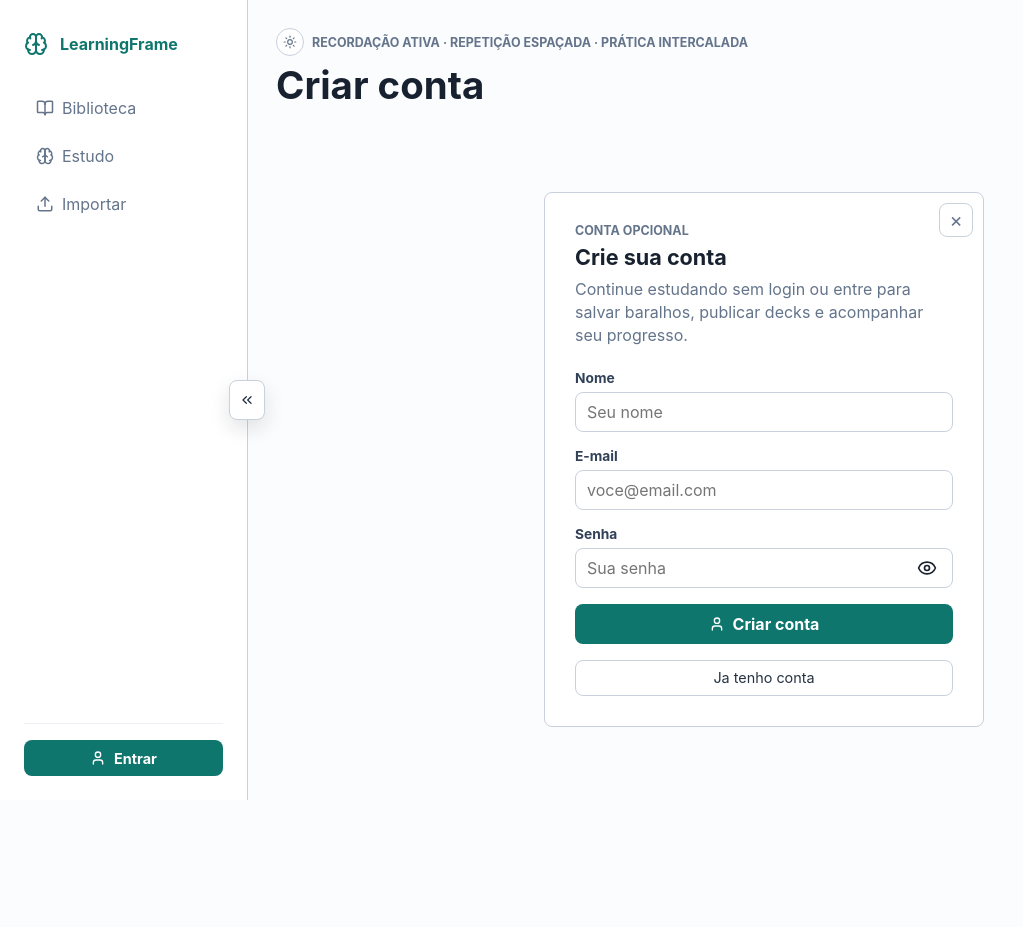
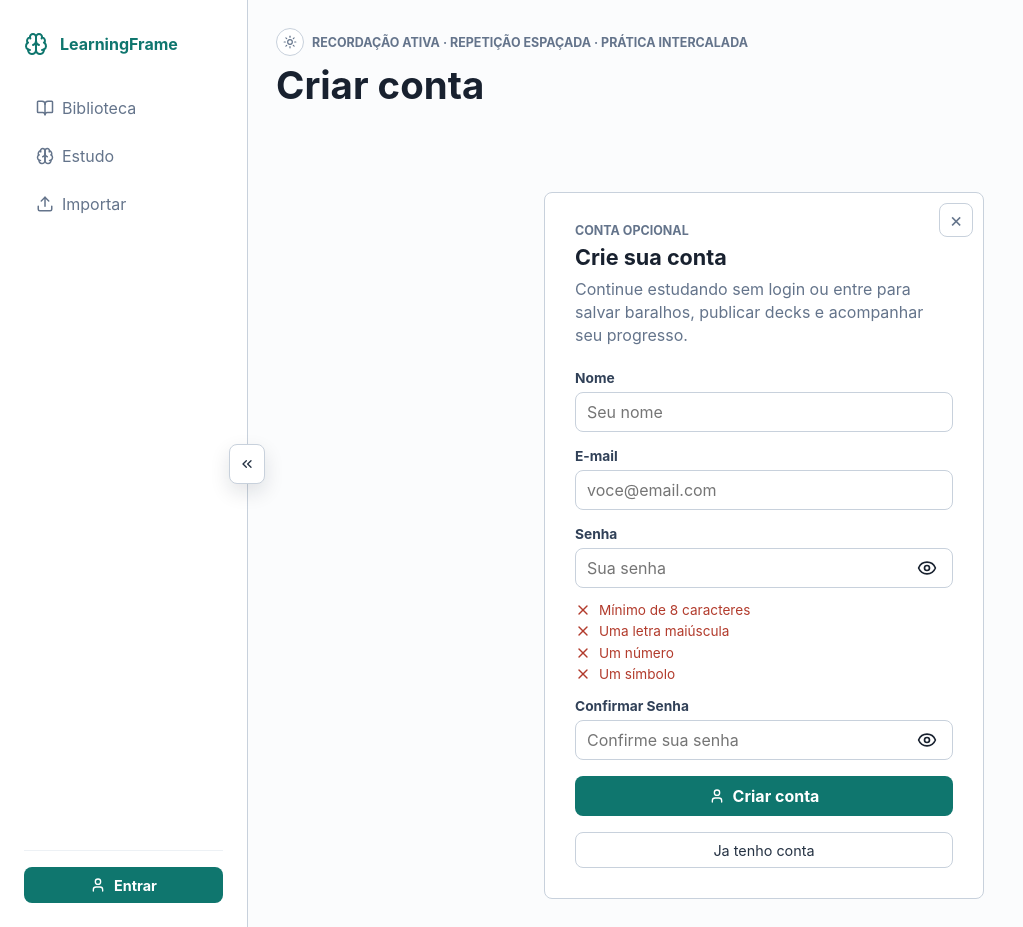
Before and after one commit to len-onN/LearningFrame, a Vue app in the folder frontend/: page /cadastro in a window 1280 px wide. Shown: the whole page, without its empty margins (0-1023 px from the left). Before the commit the page ends 800 px from the top, so only its background shows below. Built offline with nearby package versions, Linux system fonts and the light colour scheme; no server answers.

Commit message:
feat(auth): forcar login na raiz e replicar UX de senhas no registro
Muda o redirecionamento da raiz ('/') e de rotas nao encontradas para a tela de login.

Adiciona campo de confirmacao de senha no formulario de registro.

Aplica as mesmas regras visuais de senha da tela de perfil no registro.

```diff
--- a/frontend/src/features/auth/useAuthFlow.ts
+++ b/frontend/src/features/auth/useAuthFlow.ts
@@ -23,13 +23,15 @@ export interface AuthFlowOptions {
 const emptyAuthForm = (): AuthFormValues => ({
   displayName: '',
   email: '',
-  password: ''
+  password: '',
+  confirmPassword: ''
 })
 
 const emptyAuthTouched = (): Record<AuthField, boolean> => ({
   displayName: false,
   email: false,
-  password: false
+  password: false,
+  confirmPassword: false
 })
 
 export function useAuthFlow({
@@ -85,6 +87,7 @@ export function useAuthFlow({
     authTouched.value.password = true
     if (authMode.value === 'register') {
       authTouched.value.displayName = true
+      authTouched.value.confirmPassword = true
     }
   }
 
--- a/frontend/src/pages/AuthPage.vue
+++ b/frontend/src/pages/AuthPage.vue
@@ -1,6 +1,6 @@
 <script setup lang="ts">
-import { ref } from 'vue'
-import { User, Eye, EyeOff } from '@lucide/vue'
+import { ref, computed } from 'vue'
+import { User, Eye, EyeOff, Check, X } from '@lucide/vue'
 import type { AuthField, AuthMode } from '../utils/authValidation'
 
 defineProps<{
@@ -18,8 +18,21 @@ defineEmits<{
 const displayName = defineModel<string>('displayName', { required: true })
 const email = defineModel<string>('email', { required: true })
 const password = defineModel<string>('password', { required: true })
+const confirmPassword = defineModel<string>('confirmPassword', { default: '' })
 
 const showPassword = ref(false)
+const showConfirmPassword = ref(false)
+
+const passwordRules = computed(() => [
+  { label: 'Mínimo de 8 caracteres', isValid: password.value.length >= 8 },
+  { label: 'Uma letra maiúscula', isValid: /[A-Z]/.test(password.value) },
+  { label: 'Um número', isValid: /\d/.test(password.value) },
+  { label: 'Um símbolo', isValid: /[^A-Za-z0-9\s]/.test(password.value) }
+])
+
+const passwordsMatch = computed(() => {
+  return password.value !== '' && password.value === confirmPassword.value
+})
 </script>
 
 <template>
@@ -94,8 +107,43 @@ const showPassword = ref(false)
             <component :is="showPassword ? EyeOff : Eye" class="icon" />
           </button>
         </div>
-        <p v-if="fieldError('password')" id="auth-password-error" class="field-error">
+
+        <ul v-if="mode === 'register'" class="password-rules">
+          <li v-for="rule in passwordRules" :key="rule.label" :class="{ 'rule-valid': rule.isValid, 'rule-invalid': !rule.isValid }">
+            <component :is="rule.isValid ? Check : X" class="rule-icon" />
+            {{ rule.label }}
+          </li>
+        </ul>
+        <p v-else-if="fieldError('password')" id="auth-password-error" class="field-error">
           {{ fieldError('password') }}
+        </p>
+      </div>
+
+      <div v-if="mode === 'register'" class="form-field">
+        <label class="field-label" for="auth-confirm-password">Confirmar Senha</label>
+        <div class="password-input-wrapper">
+          <input
+            id="auth-confirm-password"
+            v-model="confirmPassword"
+            class="field-control"
+            :class="{ invalid: Boolean(fieldError('confirmPassword')) }"
+            :type="showConfirmPassword ? 'text' : 'password'"
+            autocomplete="new-password"
+            placeholder="Confirme sua senha"
+            :aria-invalid="Boolean(fieldError('confirmPassword'))"
+            :aria-describedby="fieldError('confirmPassword') ? 'auth-confirm-password-error' : undefined"
+            @blur="$emit('touch-field', 'confirmPassword')"
+          />
+          <button type="button" class="icon-button toggle-password" @click="showConfirmPassword = !showConfirmPassword" aria-label="Alternar visibilidade da senha">
+            <component :is="showConfirmPassword ? EyeOff : Eye" class="icon" />
+          </button>
+        </div>
+        <div v-if="confirmPassword" class="password-match-status" :class="passwordsMatch ? 'status-match' : 'status-mismatch'">
+          <component :is="passwordsMatch ? Check : X" class="rule-icon" />
+          {{ passwordsMatch ? 'As senhas coincidem' : 'As senhas não coincidem' }}
+        </div>
+        <p v-else-if="fieldError('confirmPassword')" id="auth-confirm-password-error" class="field-error">
+          {{ fieldError('confirmPassword') }}
         </p>
       </div>
 
@@ -147,4 +195,41 @@ const showPassword = ref(false)
   width: 20px;
   height: 20px;
 }
+
+.password-rules {
+  list-style: none;
+  padding: 0;
+  margin: 0.5rem 0 0 0;
+  display: flex;
+  flex-direction: column;
+  gap: 0.35rem;
+  font-size: 0.85rem;
+}
+
+.password-rules li,
+.password-match-status {
+  display: flex;
+  align-items: center;
+  gap: 0.5rem;
+}
+
+.rule-icon {
+  width: 16px;
+  height: 16px;
+}
+
+.rule-valid,
+.status-match {
+  color: var(--color-success);
+}
+
+.rule-invalid,
+.status-mismatch {
+  color: var(--color-danger);
+}
+
+.password-match-status {
+  margin-top: 0.5rem;
+  font-size: 0.85rem;
+}
 </style>
--- a/frontend/src/router/index.ts
+++ b/frontend/src/router/index.ts
@@ -27,7 +27,12 @@ export type AppRouteName =
 const routes: RouteRecordRaw[] = [
   {
     path: '/',
-    redirect: { name: 'library-public' }
+    redirect: () => {
+      if (getAuthToken()) {
+        return { name: 'library-mine' }
+      }
+      return { name: 'login' }
+    }
   },
   {
     path: '/biblioteca/publicos',
@@ -109,7 +114,12 @@ const routes: RouteRecordRaw[] = [
   },
   {
     path: '/:pathMatch(.*)*',
-    redirect: { name: 'library-public' }
+    redirect: () => {
+      if (getAuthToken()) {
+        return { name: 'library-mine' }
+      }
+      return { name: 'login' }
+    }
   }
 ]
 
--- a/frontend/src/routes/AuthRoute.vue
+++ b/frontend/src/routes/AuthRoute.vue
@@ -31,6 +31,12 @@ const password = computed({
     authForm.value.password = value
   }
 })
+const confirmPassword = computed({
+  get: () => authForm.value.confirmPassword,
+  set: (value: string) => {
+    authForm.value.confirmPassword = value
+  }
+})
 </script>
 
 <template>
@@ -38,6 +44,7 @@ const password = computed({
     v-model:display-name="displayName"
     v-model:email="email"
     v-model:password="password"
+    v-model:confirm-password="confirmPassword"
     :mode="authMode"
     :field-error="authFieldError"
     @submit="submitAuth"
--- a/frontend/src/utils/authValidation.ts
+++ b/frontend/src/utils/authValidation.ts
@@ -1,11 +1,12 @@
 export type AuthMode = 'login' | 'register'
-export type AuthField = 'displayName' | 'email' | 'password'
+export type AuthField = 'displayName' | 'email' | 'password' | 'confirmPassword'
 export type AuthErrors = Partial<Record<AuthField, string>>
 
 export interface AuthFormValues {
   displayName: string
   email: string
   password: string
+  confirmPassword: string
 }
 
 export function validateAuthForm(values: AuthFormValues, mode: AuthMode): AuthErrors {
@@ -38,6 +39,14 @@ export function validateAuthForm(values: AuthFormValues, mode: AuthMode): AuthEr
     const passwordError = passwordPolicyError(password)
     if (passwordError) {
       nextErrors.password = passwordError
+    }
+  }
+
+  if (mode === 'register') {
+    if (!values.confirmPassword) {
+      nextErrors.confirmPassword = 'Confirme sua senha.'
+    } else if (values.confirmPassword !== password) {
+      nextErrors.confirmPassword = 'As senhas não coincidem.'
     }
   }
 
```
